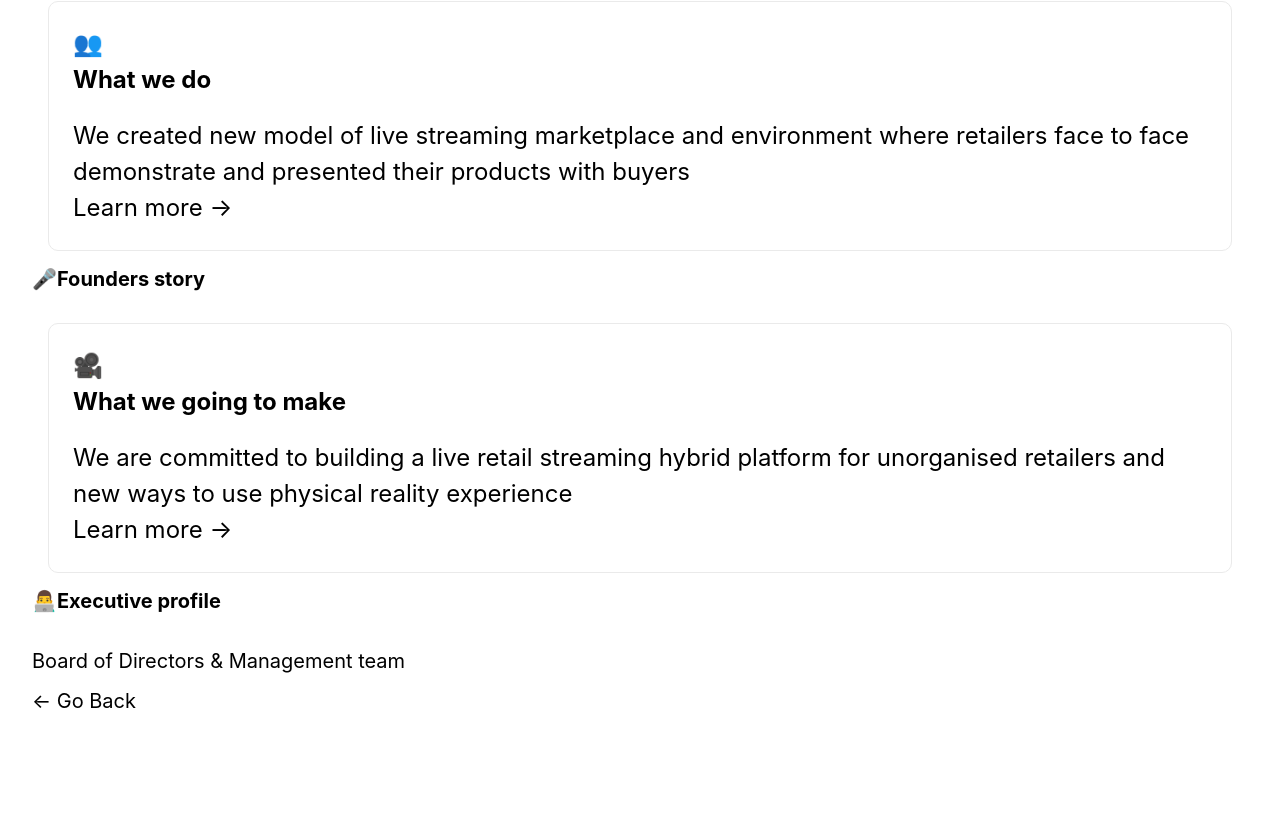
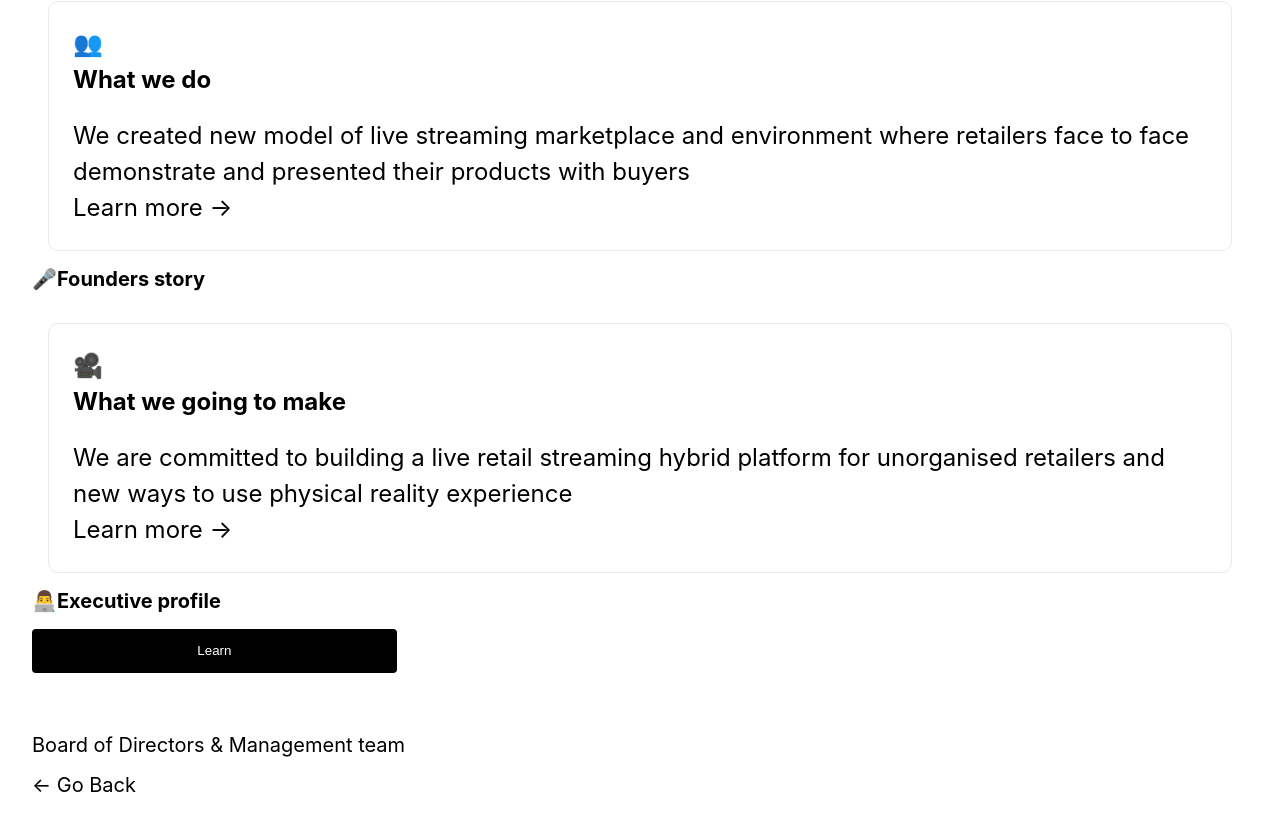
Before and after one commit to rammurmu/next, a Next.js app: page /about in a window 1280 px wide. Shown: the part 699-1530 px from the top of the page. Before the commit the page ends 1492 px from the top, so only its background shows below. Built offline with nearby package versions, Linux system fonts and the light colour scheme.

Commit message:
Update about.js

```diff
--- a/pages/about.js
+++ b/pages/about.js
@@ -53,6 +53,10 @@ export default function About() {
          Learn more &rarr;</p>
         </div>
          <p className={styles.p}><b>👨‍💻Executive profile</b></p>
+
+            <button type="button" className={styles.button}>Learn</button>
+
+
          <br />
           <p className={styles.p}>Board of Directors & Management team</p>
         <p className={styles.p}>
```
